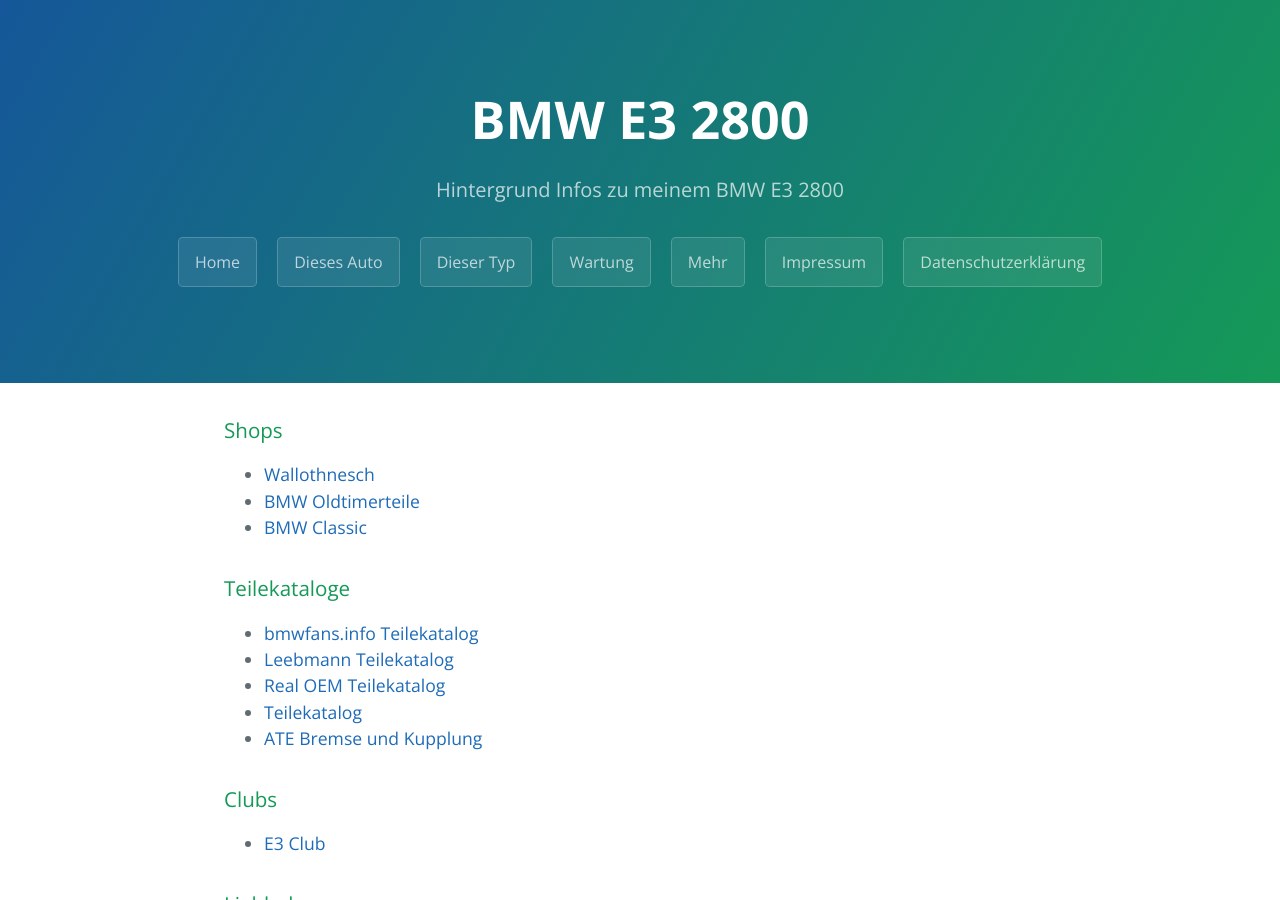
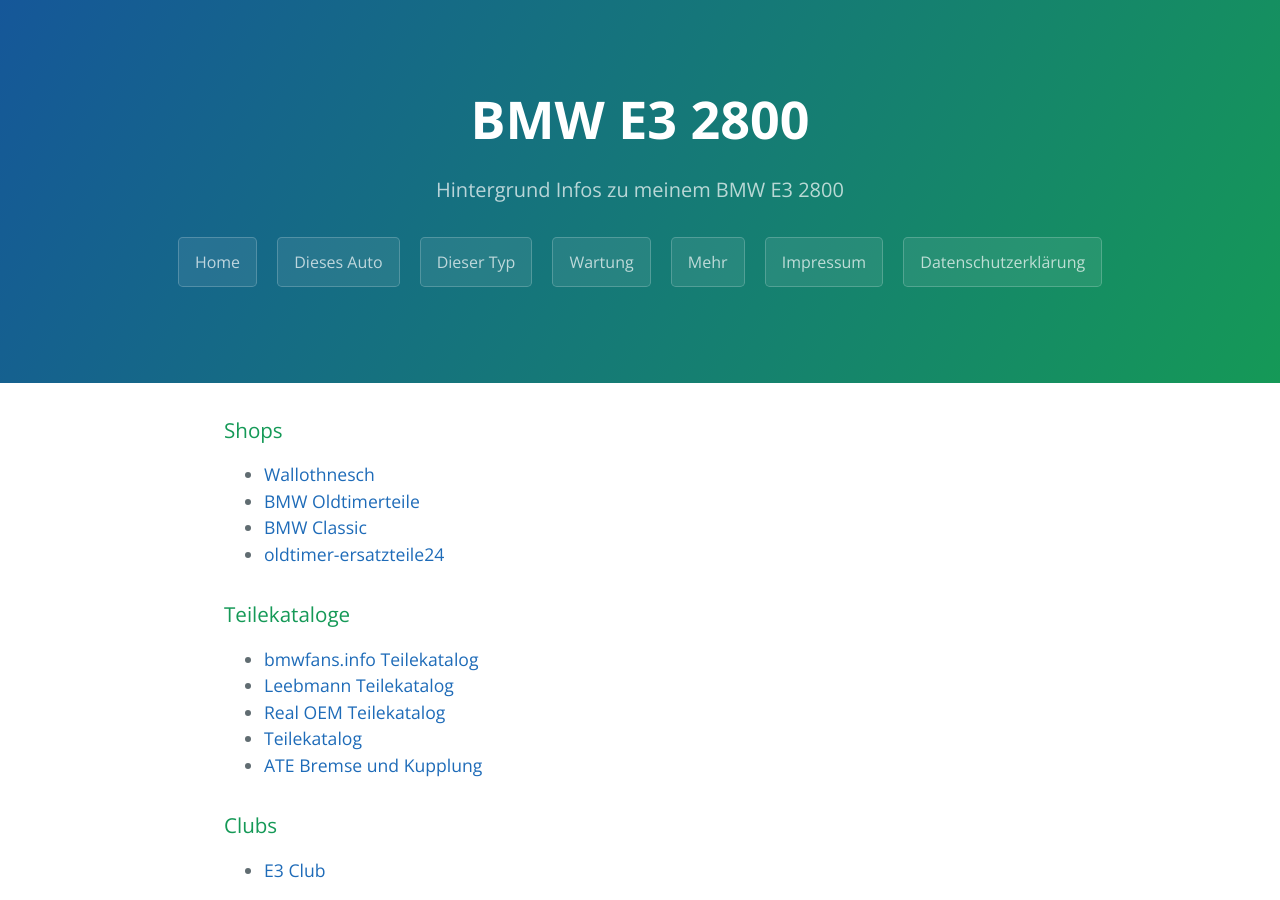
Before and after one commit to trautw/BMW-E3-2800, a Jekyll site: the page built from docs/_pages/04_more.md, in a window 1280 px wide and 900 px high. Built offline with Jekyll 4.4.1, drawn with Linux system fonts in a browser that asks for light colours.

Commit message:
Update 04_more.md

```diff
--- a/docs/_pages/04_more.md
+++ b/docs/_pages/04_more.md
@@ -9,6 +9,7 @@ permalink: /more/
 * [Wallothnesch](https://www.wallothnesch.com/)
 * [BMW Oldtimerteile](https://www.bmw-oldtimerteile.de/index.php/shop/e3)
 * [BMW Classic](https://shop.bmw-classic.de/bmw-classic/de_DE/original-bmw-classic-teile/page1.html?SearchParameter=%26VehicleTypeKeys%3Dall_or_TID_4401)
+* [oldtimer-ersatzteile24](https://oldtimer-ersatzteile24.de/Ersatzteile-fuer-Ihren-BMW-E3/E9-255/2800-30-kaufen)
 
 ### Teilekataloge
 * [bmwfans.info Teilekatalog](http://de.bmwfans.info/parts-catalog/E3/Europe/2800-M30/L-M/browse/)
```
